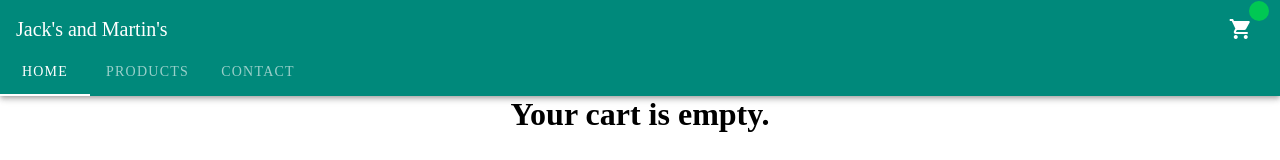
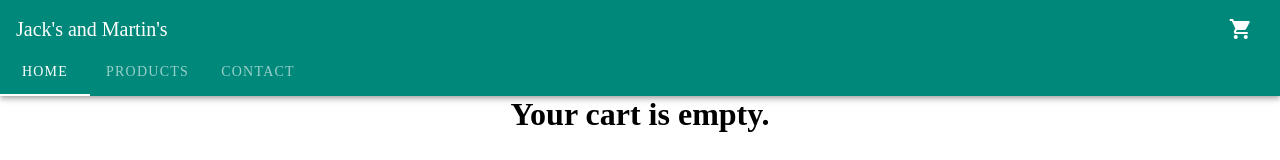
Before and after one commit to jruchel/crafted, a Vue app: page /cart in a window 1280 px wide. Shown: the top 160 px of the page. Built offline with nearby package versions, Linux system fonts and the light colour scheme.

Commit message:
Not showing the badge when the cart is empty

```diff
--- a/src/components/CartDialog.vue
+++ b/src/components/CartDialog.vue
@@ -14,7 +14,10 @@
         >
           <v-badge
               color="#00C853"
-              :content="getShoppingItemsLength()">
+              :content="getShoppingItemsLength()"
+              :value="getShoppingItemsLength() > 0"
+          >
+
             <v-icon
                 color="green darken-2">
               mdi-cart
```
